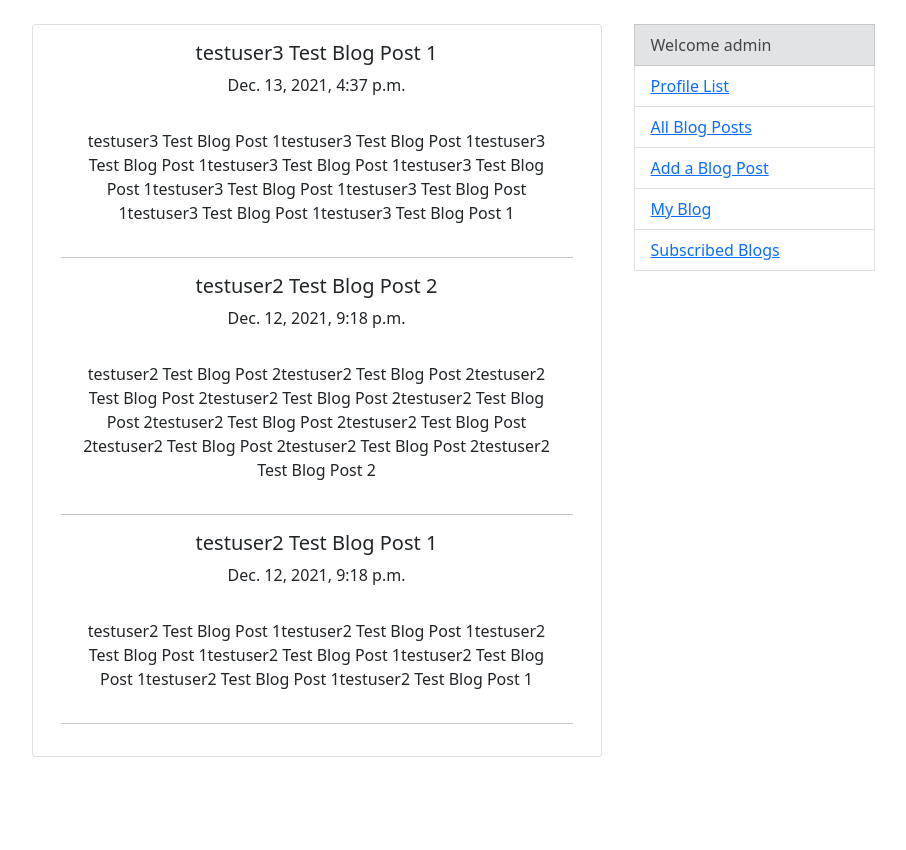
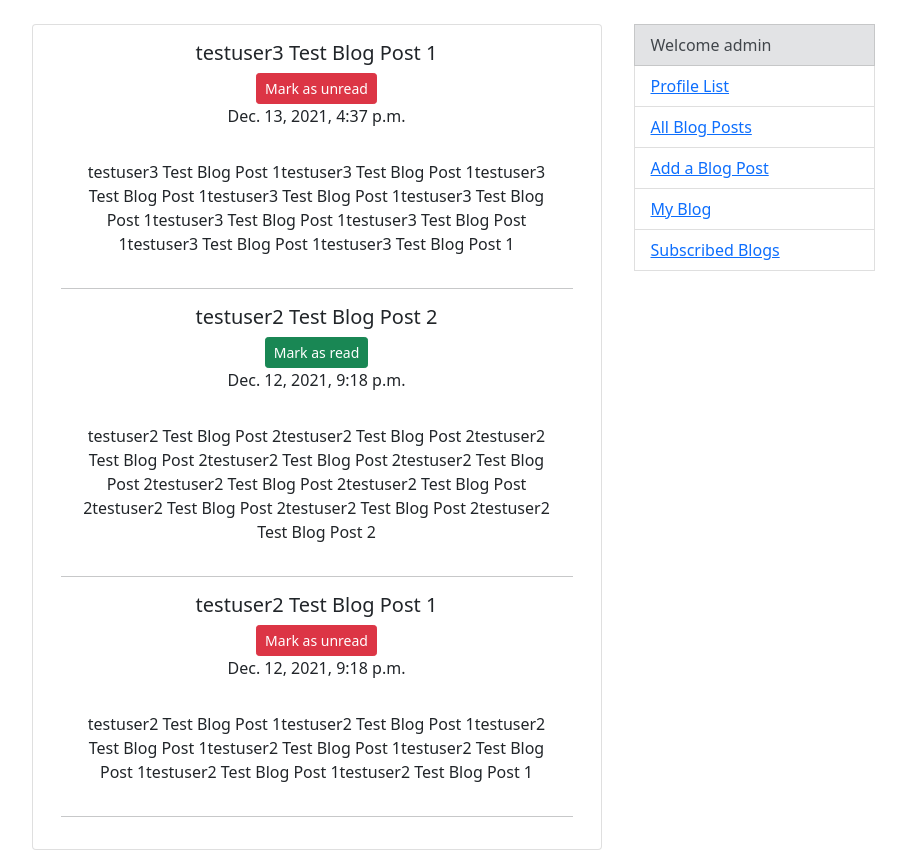
Before and after one commit to alikasimoglu/django-microblog, a Django app: page /blogs/subscribed-blog-posts in a window 1280 px wide. Shown: the whole page, without its empty margins (181-1087 px from the left). Before the commit the page ends 757 px from the top, so only its background shows below. Run offline with Django 4.2, Linux system fonts and the light colour scheme; a user stored in the database is signed in; data comes from the database, SQL or seed files in the repository; both versions use the stored data as it was after the commit.

Commit message:
Mark as read/unread algorithm created

```diff
--- a/blogs/templates/blogs/subcribed_blogs.html
+++ b/blogs/templates/blogs/subcribed_blogs.html
@@ -5,6 +5,19 @@
 {% block content %}
     {% for post in posts %}
         <h5 class="card-title">{{ post.post_title }}</h5>
+        {% if post in readed %}
+            <form action="{% url "blogs:mark_as_read" %}" method="POST">
+                {% csrf_token %}
+                <input type="hidden" name="post_pk" value={{ post.pk }}>
+                <button type="submit" class="btn btn-danger btn-sm">Mark as unread</button>
+            </form>
+        {% else %}
+            <form action="{% url "blogs:mark_as_read" %}" method="POST">
+                {% csrf_token %}
+                <input type="hidden" name="post_pk" value={{ post.pk }}>
+                <button type="submit" class="btn btn-success btn-sm">Mark as read</button>
+            </form>
+        {% endif %}
         <p class="card-text">{{ post.created }}</p>
         <p class="card-body">{{ post.post_content }}</p>
         <hr>
--- a/blogs/urls.py
+++ b/blogs/urls.py
@@ -1,10 +1,11 @@
 from django.urls import path
-from blogs.views import BlogPostListView, MyBlogListView, SubcribedBlogsListView
+from blogs.views import BlogPostListView, MyBlogListView, SubcribedBlogsListView, mark_as_read_button
 
 
 app_name = 'blogs'
 urlpatterns = [
     path('', BlogPostListView.as_view(), name='blogs'),
     path('<pk>/', MyBlogListView.as_view(), name='my-blog'),
-    path('subscribed-blog-posts', SubcribedBlogsListView.as_view(), name='subscribed-blogs')
+    path('subscribed-blog-posts', SubcribedBlogsListView.as_view(), name='subscribed-blogs'),
+    path('change_readed', mark_as_read_button, name='mark_as_read'),
 ]
--- a/blogs/views.py
+++ b/blogs/views.py
@@ -1,4 +1,6 @@
 from itertools import chain
+
+from django.shortcuts import redirect
 from django.views.generic import ListView
 from blogs.models import BlogPost
 from profiles.models import Profile
@@ -24,6 +26,7 @@ class MyBlogListView(ListView):
 class SubcribedBlogsListView(ListView):
     model = BlogPost
     template_name = 'blogs/subcribed_blogs.html'
+    context_object_name = "posts"
 
     def get_context_data(self, **kwargs):
         context = super().get_context_data(**kwargs)
@@ -36,4 +39,20 @@ class SubcribedBlogsListView(ListView):
             posts.append(p_posts)
             unpack = sorted(chain(*posts), reverse=True, key=lambda obj: obj.created)
             context["posts"] = unpack
+        readed = profile.readed.all()
+        context["readed"] = readed
         return context
+
+
+def mark_as_read_button(request):
+    if request.method == "POST":
+        my_profile = Profile.objects.get(user=request.user)
+        post = request.POST.get("post_pk")
+        obj = BlogPost.objects.get(pk=post)
+
+        if obj in my_profile.readed.all():
+            my_profile.readed.remove(obj)
+        else:
+            my_profile.readed.add(obj)
+        return redirect(request.META.get("HTTP_REFERER"))
+    return redirect("blogs:subscribed-blogs")
--- a/profiles/models.py
+++ b/profiles/models.py
@@ -5,6 +5,7 @@ from django.contrib.auth.models import User
 class Profile(models.Model):
     user = models.OneToOneField(User, on_delete=models.CASCADE)
     subscribed = models.ManyToManyField(User, related_name='subscribed', blank=True)
+    readed = models.ManyToManyField("blogs.BlogPost", related_name='readed', blank=True)
     updated = models.DateTimeField(auto_now=True)
     created = models.DateTimeField(auto_now_add=True)
 
```
Also changed, not shown: db.sqlite3, profiles/migrations/0002_profile_readed.py (added).
